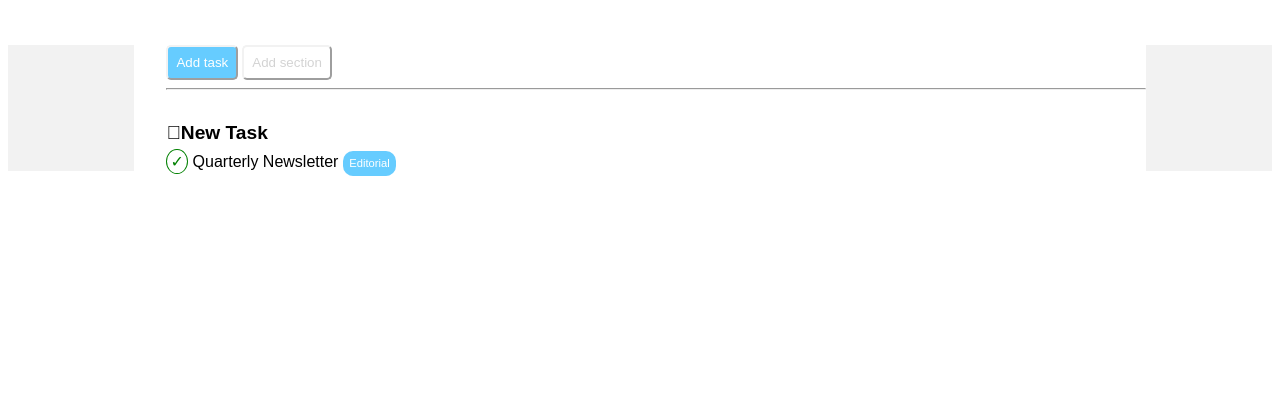
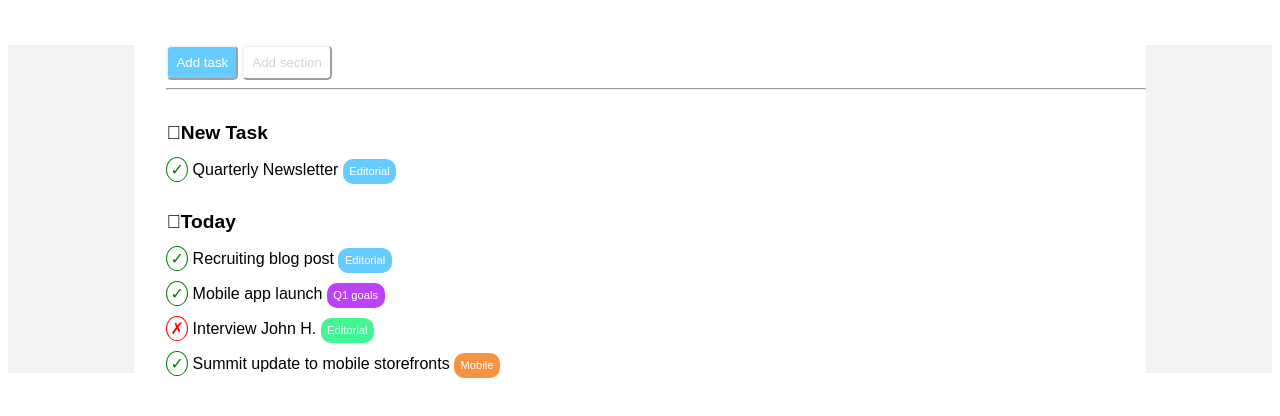
Before and after one commit to DeAngelisDev16/html-css-toboolist, a plain HTML site: page index.html in a window 1280 px wide. Shown: the part 80-496 px from the top of the page. Drawn offline with Linux system fonts and the light colour scheme.

Commit message:
Today section commit

```diff
--- a/index.html
+++ b/index.html
@@ -27,12 +27,30 @@
             </section>
             <!-- /sezione con button -->
 
+
             <section class="task_section">
                 <div class="new_task">&#xf0d7;New Task</div>
                 <div class="space"><span class="check">&check;</span> Quarterly Newsletter <span class="editorial">Editorial</span></div>
 
 
             </section>
+
+<!-- Inizio sezione today -->
+            <section class="task_section">
+                <div class="new_task">&#xf0d7;Today</div>
+                <div class="space"><span class="check">&check;</span> Recruiting blog post <span class="editorial">Editorial</span></div>
+                <div class="space"><span class="check">&check;</span> Mobile app launch <span id="q1goals">Q1 goals</span></div>
+                <div class="space"><span class="cross">&cross;</span> Interview John H. <span id="recruiting"">Editorial</span></div>
+                <div class="space"><span class="check">&check;</span> Summit update to mobile storefronts <span id="mobile">Mobile</span></div>
+
+
+
+
+            </section>
+            <!-- /sezione today -->
+
+
+
 
 
 
--- a/style.css
+++ b/style.css
@@ -55,7 +55,7 @@ main{
 }
 
 .space{
-    margin-top: 0.5rem ;
+    margin-top: 1rem ;
     font-weight: 500;
 }
 
@@ -78,3 +78,39 @@ main{
     border-radius: 10px;
     font-size: 0.7rem;
 }
+
+#q1goals{
+    background-color: #bc42f5;
+    color: white;
+    padding: 0.4rem;
+    border-radius: 10px;
+    font-size: 0.7rem;
+
+}
+
+.cross{
+
+        border: 0.1rem solid red;
+        border-radius: 50%;
+        padding: 0.2rem;
+        color: red;
+
+}
+
+#recruiting{
+    background-color: #42f595;
+    color: white;
+    padding: 0.4rem;
+    border-radius: 10px;
+    font-size: 0.7rem;
+
+}
+
+#mobile{
+    background-color: #f59342;
+    color: white;
+    padding: 0.4rem;
+    border-radius: 10px;
+    font-size: 0.7rem;
+
+}
```
